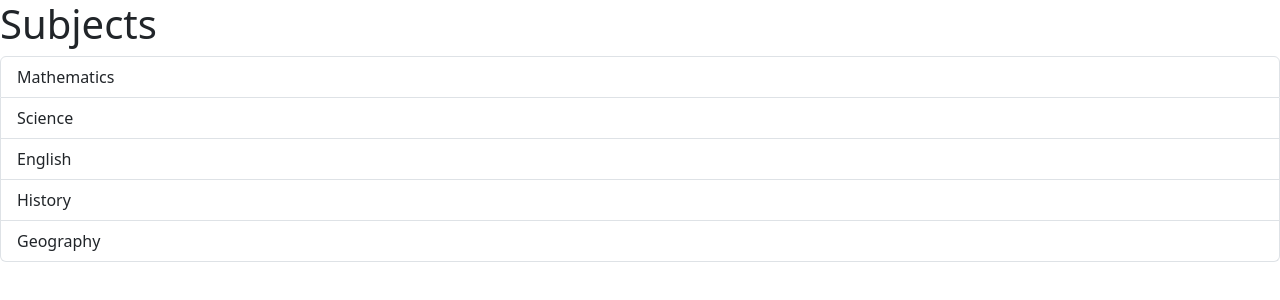
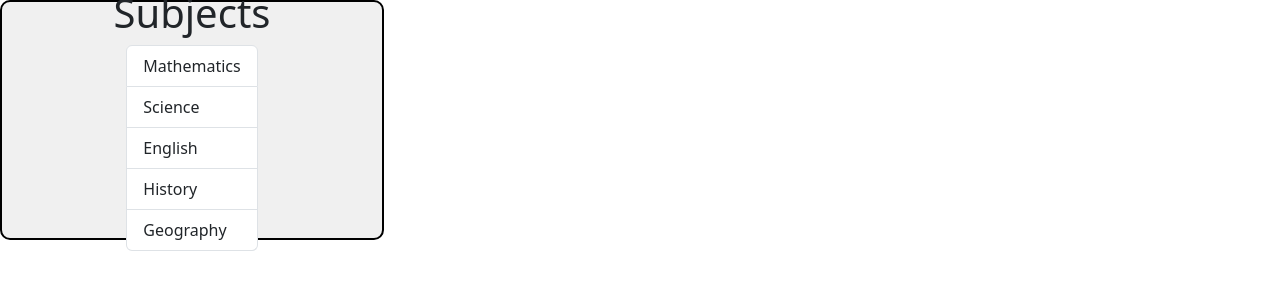
Before and after one commit to Aaryan-Sharma-5/Learning_React, a React (Vite) app in the folder Fragments/: page / in a window 1280 px wide. Shown: the top 300 px of the page. Built offline with nearby package versions, Linux system fonts and the light colour scheme.

Commit message:
Passing components as children

```diff
--- a/Fragments/src/App.jsx
+++ b/Fragments/src/App.jsx
@@ -2,6 +2,7 @@ import SubjectNames from "./components/SubjectNames";
 import ErrorMessage from "./components/ErrorMessage";
 import "bootstrap/dist/css/bootstrap.min.css";
 import "./App.css";
+import Container from "./components/Container";
 
 function App() {
   let subjectNames = [
@@ -14,11 +15,11 @@ function App() {
 
   return (
     // React.Fragment is used to wrap multiple elements without adding extra nodes to the DOM.
-    <>
+    <Container>
         <h1 className="header">Subjects</h1>
         <ErrorMessage items={subjectNames}></ErrorMessage>
         <SubjectNames items={subjectNames}></SubjectNames>
-    </>
+    </Container>
   );
 }
 
--- /dev/null
+++ b/Fragments/src/components/Container.jsx
@@ -0,0 +1,7 @@
+import styles from "./Container.module.css";
+
+const Container = (props) => {
+  return <div className={styles.container}>{props.children}</div>
+}
+
+export default Container;
--- /dev/null
+++ b/Fragments/src/components/Container.module.css
@@ -0,0 +1,11 @@
+.container{
+    display: flex;
+    flex-direction: column;
+    justify-content: center;
+    align-items: center;
+    height: 30vh;
+    width: 30vw;
+    background-color: #f0f0f0;
+    border: 2px solid #000;
+    border-radius: 10px;
+}
```
